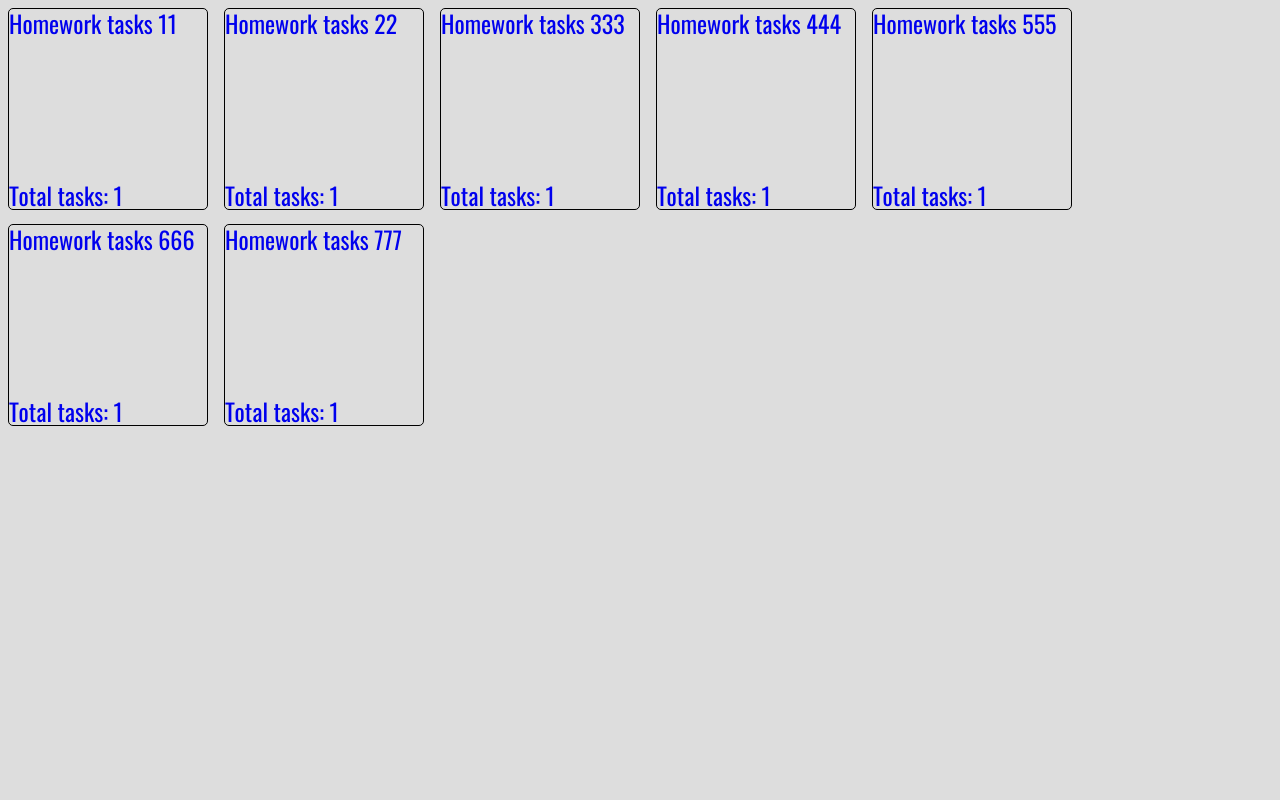
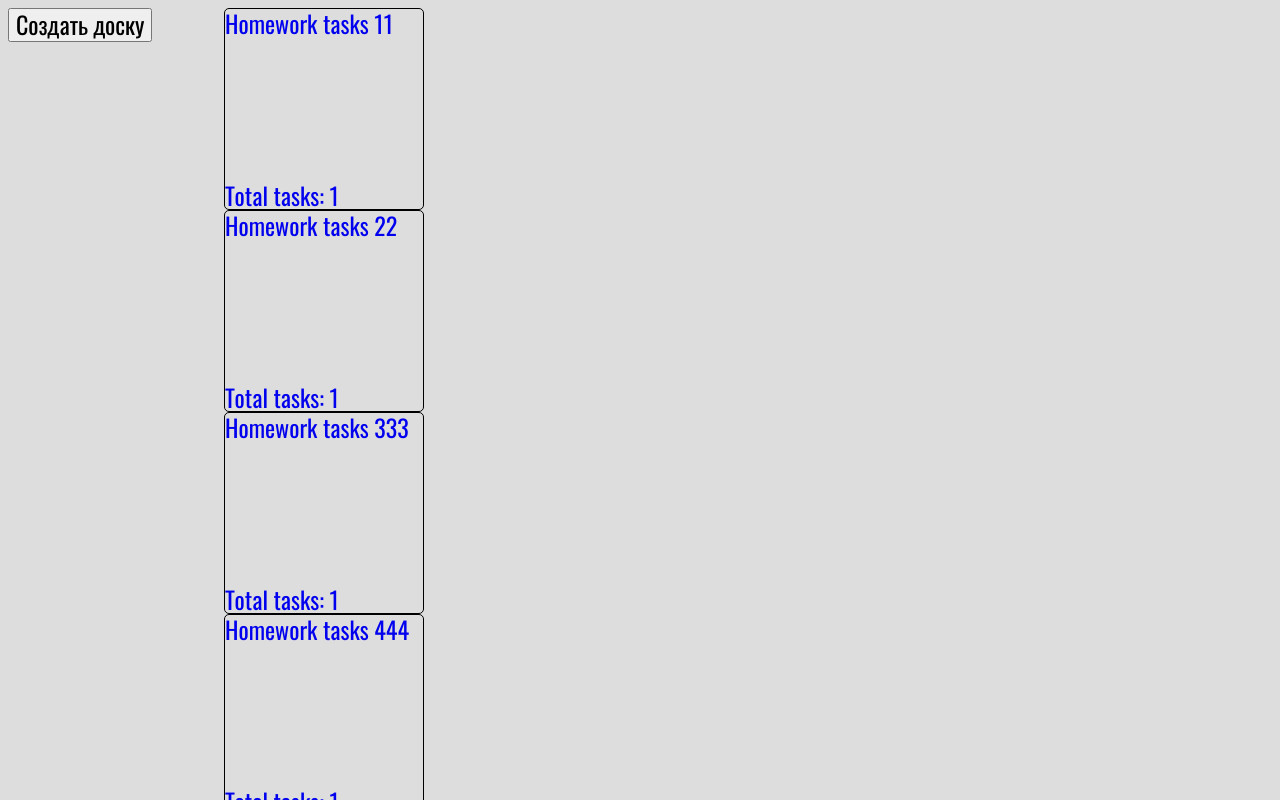
Before and after one commit to dino19981/RSS-project-management-app, a React (Create React App) app: page /boards in a window 1280 px wide. Shown: the top 800 px of the page. Built offline with nearby package versions, Linux system fonts and the light colour scheme.

Commit message:
feat: add button for creating board

```diff
--- a/src/components/Boards/Boards.tsx
+++ b/src/components/Boards/Boards.tsx
@@ -207,9 +207,14 @@
 
   return (
     <div className="boards">
-      {fakeBoards.map((board) => {
-        return <BoardPreview {...board} key={board.id} />;
-      })}
+      <div className="boards_menu">
+        <button type="button">Создать доску</button>
+      </div>
+      <div className="boards_wrapper">
+        {fakeBoards.map((board) => {
+          return <BoardPreview {...board} key={board.id} />;
+        })}
+      </div>
     </div>
   );
 }
```
